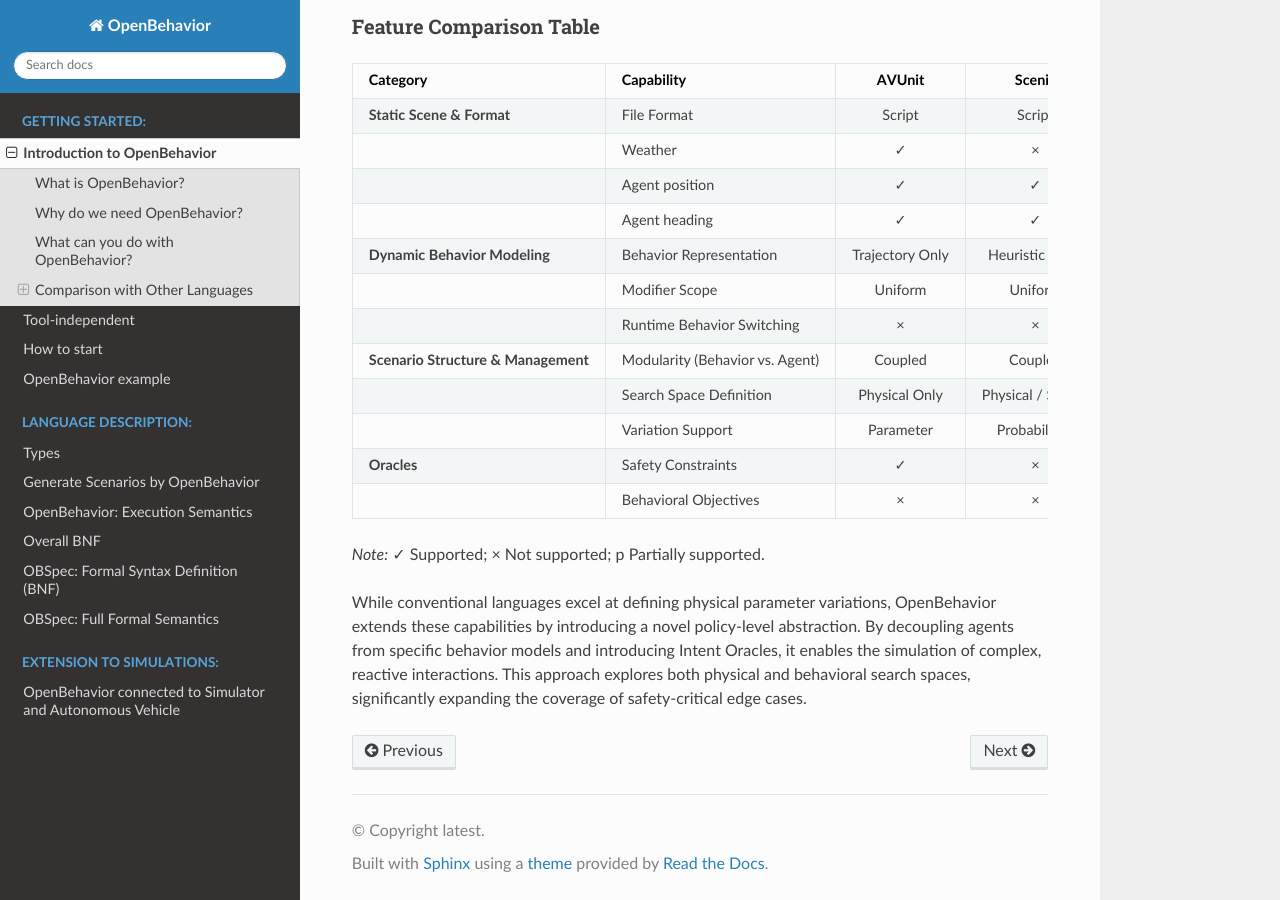
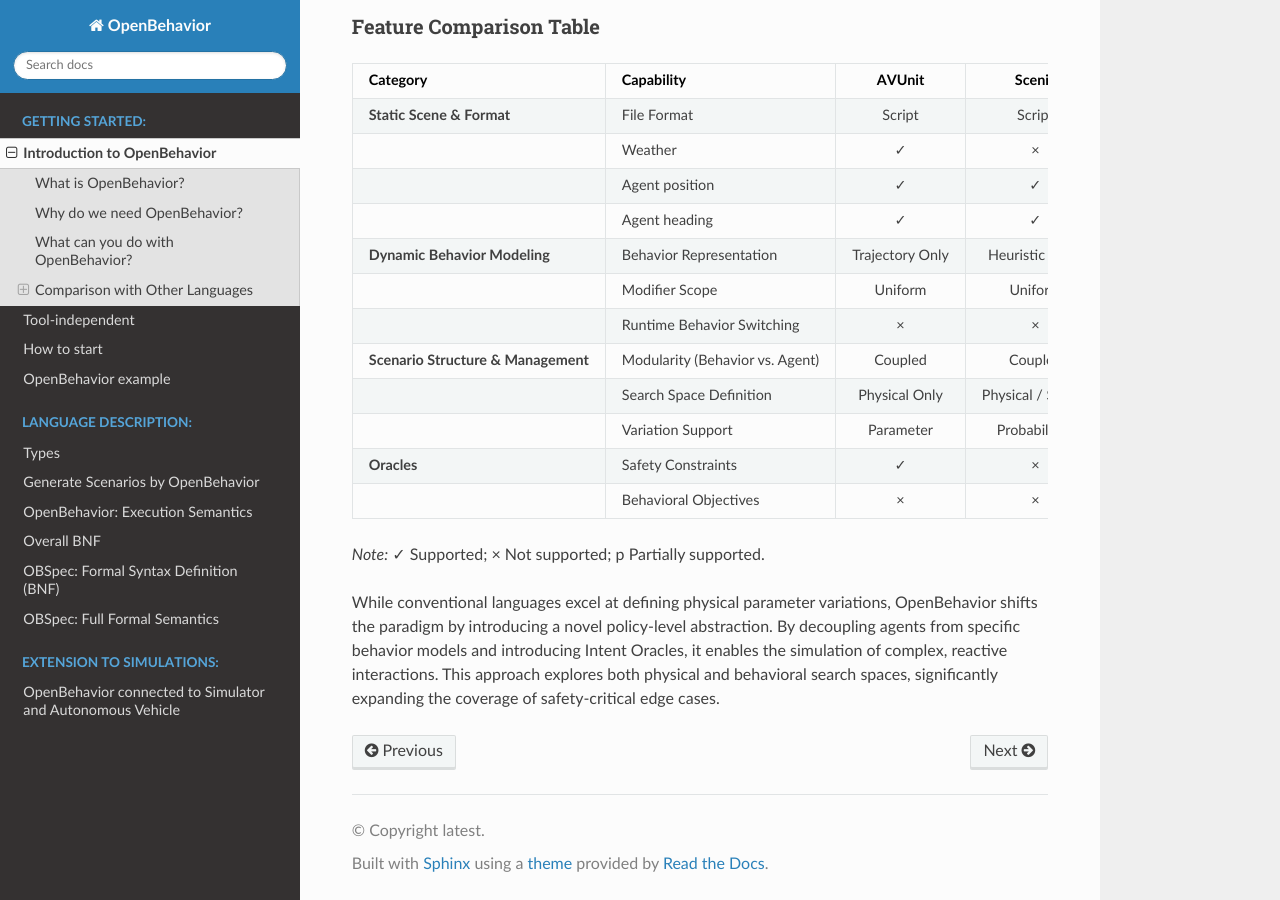
Before and after one commit to Sunshinesheep/OpenBehavior-doc, a Sphinx documentation site: the page built from docs/source/Introduction_to_OpenBehavior.md, in a window 1280 px wide and 900 px high, scrolled down 1091 px. Built offline with Sphinx 7.4.7 and the Read the Docs theme 3.1.0, drawn with Linux system fonts in a browser that asks for light colours.

Commit message:
Update Introduction_to_OpenBehavior.md

```diff
--- a/docs/source/Introduction_to_OpenBehavior.md
+++ b/docs/source/Introduction_to_OpenBehavior.md
@@ -44,4 +44,4 @@ OpenBehavior combines **adaptive behavior models** and **OBSpec-guided search**
 
 *Note:* ✓ Supported; × Not supported; p Partially supported.
 
-While conventional languages excel at defining physical parameter variations, OpenBehavior extends these capabilities by introducing a novel policy-level abstraction. By decoupling agents from specific behavior models and introducing Intent Oracles, it enables the simulation of complex, reactive interactions. This approach explores both physical and behavioral search spaces, significantly expanding the coverage of safety-critical edge cases.
+While conventional languages excel at defining physical parameter variations, OpenBehavior shifts the paradigm by introducing a novel policy-level abstraction. By decoupling agents from specific behavior models and introducing Intent Oracles, it enables the simulation of complex, reactive interactions. This approach explores both physical and behavioral search spaces, significantly expanding the coverage of safety-critical edge cases.
```
